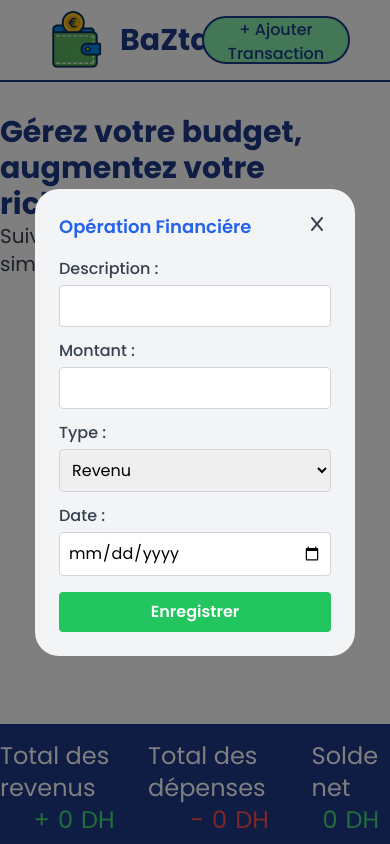
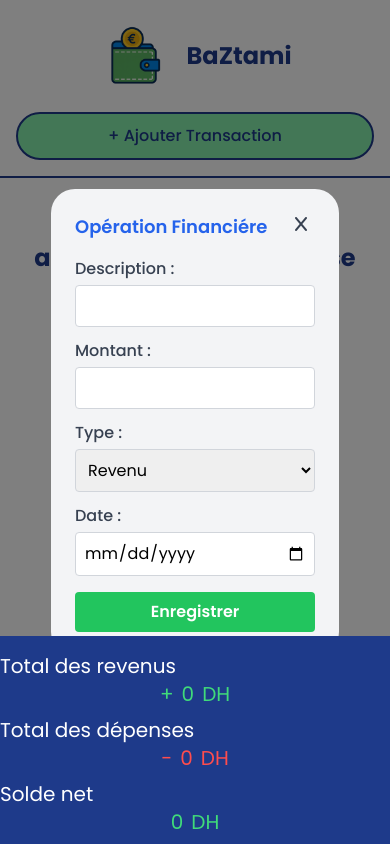
Before and after one commit to MhammedGabigabe/BaZtami, a plain HTML site: page Baztami/index.html in a window 390 px wide. Both pictures are taken after a click on the button "+ Ajouter Transaction". Drawn offline with nearby package versions, Linux system fonts and the light colour scheme.

Commit message:
Feat: nouvelle fonctionnalité (amélioration UX responsive)

```diff
--- a/Baztami/index.html
+++ b/Baztami/index.html
@@ -21,28 +21,28 @@
 <body>
 
     <!-- Header -->
-    <header class="bg-white flex items-center justify-between border-b-2 border-blue-900 sticky top-0">
+    <header class="bg-white flex flex-col sm:flex-row items-center justify-between border-b-2 border-blue-900 sticky top-0 p-4">
 
         <!-- Logo -->
-        <div class="flex items-center ml-10">
-            <img src="logo.png" alt="Logo" class="w-25 h-20">
-            <h1 class="text-3xl font-bold text-blue-900">BaZtami</h1>
+        <div class="flex items-center mb-4 sm:mb-0">
+            <img src="logo.png" alt="Logo" class="w-20 h-20 sm:w-24 sm:h-20">
+            <h1 class="text-2xl sm:text-3xl font-bold text-blue-900 ml-2">BaZtami</h1>
         </div>
 
         <!-- Bouton Ajouter -->
         <button id="btn-ajouter-transaction"
-            class="bg-green-300 border-2 border-blue-900 rounded-3xl w-48 h-12 text-blue-900 font-medium mr-10">
+            class="bg-green-300 border-2 border-blue-900 rounded-3xl w-full sm:w-48 h-12 text-blue-900 font-medium">
             + Ajouter Transaction
         </button>
     </header>
 
     <!--Hero-->
-    <section class="flex flex-col items-center mb-4 mt-8">
+    <section class="flex flex-col items-center text-center mb-4 mt-8 px-4 sm:px-0">
 
-        <h1 class="text-3xl  font-bold text-blue-900 ">
+        <h1 class="text-2xl sm:text-3xl  font-bold text-blue-900 ">
             Gérez votre budget, augmentez votre richesse
         </h1>
-        <p class="text-xl text-gray-700">
+        <p class="text-lg sm:text-xl text-gray-700 mt-2">
             Suivez vos revenus et dépenses simplement.
         </p>
 
@@ -51,17 +51,17 @@
     <section>
 
         <!--Liste des transactions-->
-        <div id="grid-contanair" class="grid grid-cols-6 gap-3 m-12">
+        <div id="grid-contanair" class="grid grid-cols-1 sm:grid-cols-2 md:grid-cols-3 lg:grid-cols-6 gap-3 m-4 sm:m-12">
 
         </div>
 
         <!--Résume solde-->
-        <div class="flex justify-around text-2xl text-white w-full pt-4 pb-2 bg-blue-900 fixed bottom-0">
-            <div>
+        <div class="fixed bottom-0 left-0 w-full flex flex-col sm:flex-row justify-around text-xl sm:text-2xl text-white pt-4 pb-2 bg-blue-900 z-50">
+            <div class="mb-2 sm:mb-0">
                 <p>Total des revenus</p>
                 <div class=" text-[#40db7a] flex justify-center gap-2">+<span id="total-rev">0</span>DH</div>
             </div>
-            <div>
+            <div class="mb-2 sm:mb-0">
                 <p>Total des dépenses</p>
                 <div class=" text-[#ff4d4d] flex justify-center gap-2">-<span id="total-dep">0</span>DH</div>
             </div>
@@ -75,7 +75,7 @@
 
     <!-- Modal Ajouter Transaction-->
     <div class="fixed inset-0 flex items-center justify-center bg-black bg-opacity-50 hidden" id="modal-ajouter">
-        <div class="flex flex-col bg-gray-100 w-80 p-6 rounded-3xl  ">
+        <div class="flex flex-col bg-gray-100 w-72 sm:w-80 p-6 rounded-3xl  ">
             <div class="flex justify-between relative">
                 <h2 class="text-center text-blue-600 text-lg font-semibold mb-4" >Opération Financiére</h2>
                 <button id="quitter-modal-ajouter" class="absolute right-2 text-gray-700"><i
@@ -110,7 +110,7 @@
 
     <!-- Modal Supprimer -->
     <div class="fixed inset-0 flex justify-center items-center bg-black bg-opacity-50 hidden" id="modal-supprimer">
-        <div class="bg-gray-100 p-8 rounded-3xl w-80 text-center">
+        <div class="bg-gray-100 p-8 rounded-3xl w-72 sm:w-80 text-center">
             <h2 class="text-lg text-gray-700 mb-4">Voulez-vous supprimer cette opération !!</h2>
             <div class="flex justify-center gap-4">
                 <button class="bg-red-500 hover:bg-red-700 text-white  px-4 py-2 rounded-3xl" id="btn-sup-modal-sup">
@@ -126,7 +126,7 @@
 
     <!--Modal Modifier-->
     <div class="fixed inset-0 flex items-center justify-center bg-black bg-opacity-50 hidden" id="modal-modifier">
-        <div class="flex flex-col bg-gray-100 w-80 p-6 rounded-3xl">
+        <div class="flex flex-col bg-gray-100 w-72 sm:w-80 p-6 rounded-3xl">
             <div class="flex justify-between relative">
                 <h2 class="text-center text-blue-600 text-lg font-semibold mb-4" >Modification</h2>
                 <button id="quitter-modal-modifier" class="absolute right-2 text-gray-700"><i
```
Also changed, not shown: 1 other file.
